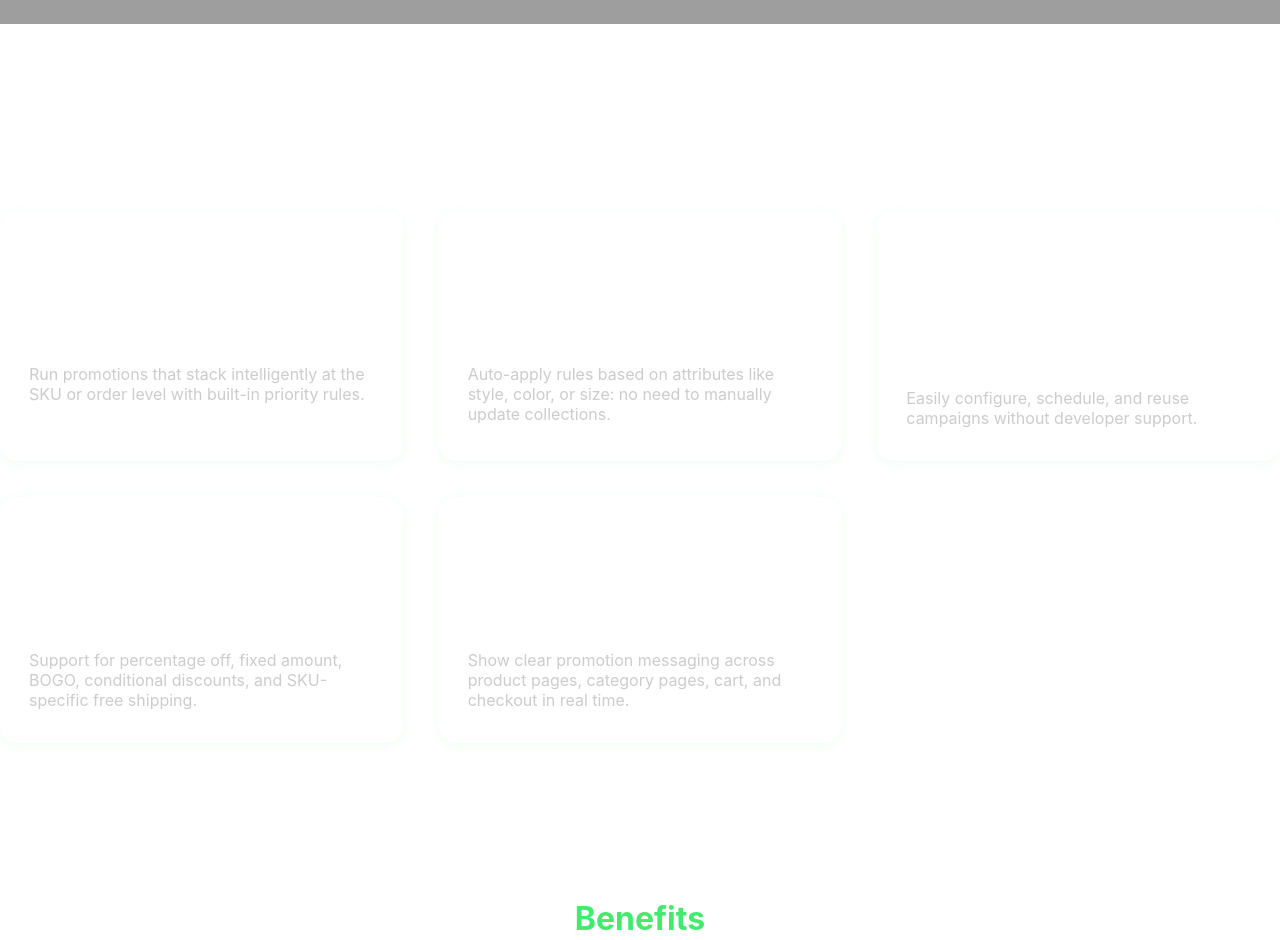
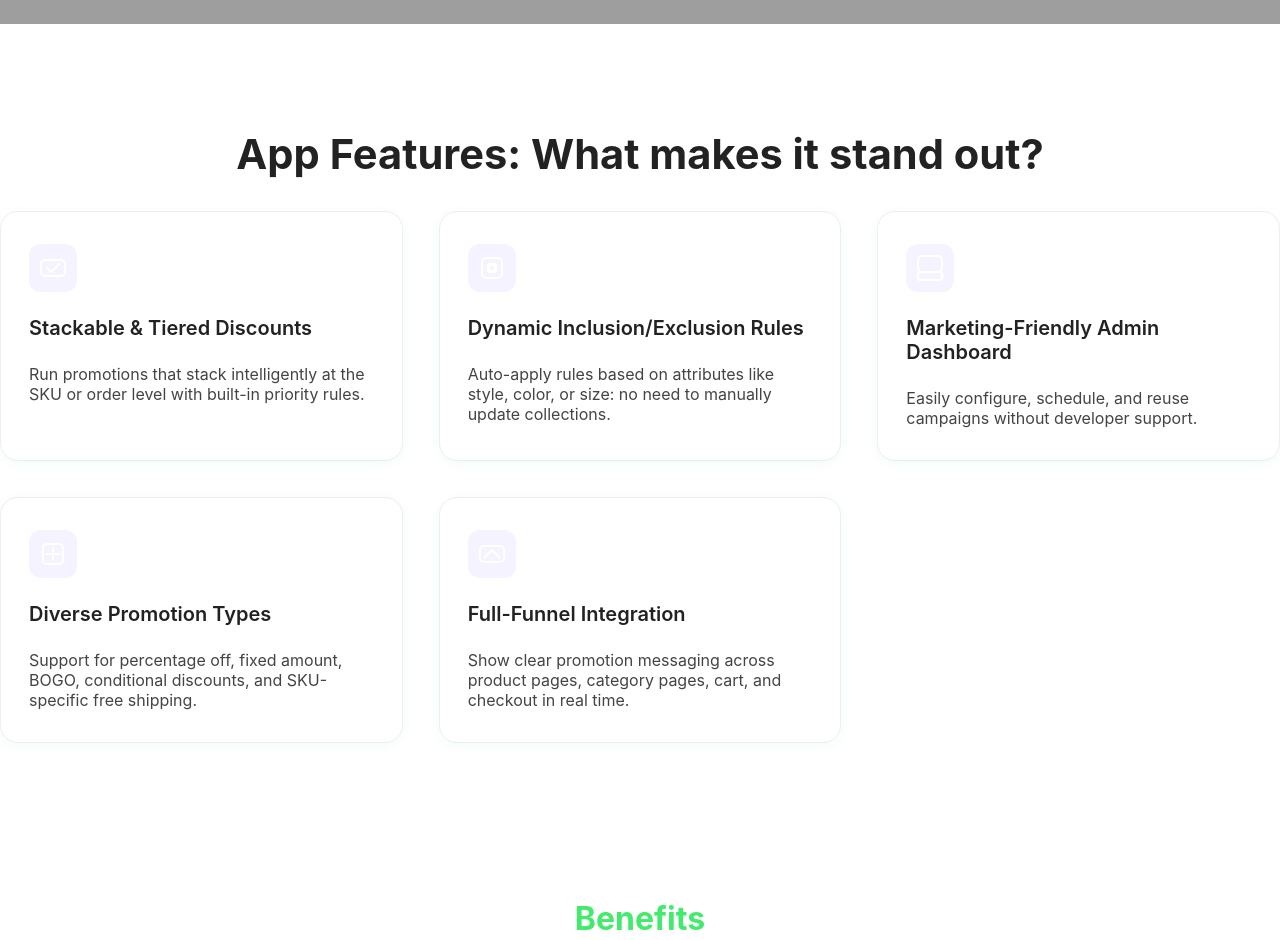
Before and after one commit to shabana-amzur/shopifypromohub, a React (Vite) app: page / in a window 1280 px wide. Shown: the part 780-1720 px from the top of the page. Built offline with nearby package versions, Linux system fonts and the light colour scheme; grey boxes are pictures that could not be loaded.

Commit message:
Center features section heading, set heading color to black, and improve box visibility

```diff
--- a/src/components/Features.jsx
+++ b/src/components/Features.jsx
@@ -58,7 +58,7 @@ const features = [
 function Features() {
   return (
     <section className="features" style={{background: '#fff', padding: '70px 0'}}>
-      <h2 style={{fontSize: '2.6rem', fontWeight: 700, color: '#fff', textAlign: 'left', marginBottom: 32, fontFamily: 'Poppins, Inter, sans-serif'}}>App Features: What makes it stand out?</h2>
+      <h2 style={{fontSize: '2.6rem', fontWeight: 700, color: '#222', textAlign: 'center', marginBottom: 32, fontFamily: 'Poppins, Inter, sans-serif'}}>App Features: What makes it stand out?</h2>
       <div style={{
         display: 'grid',
         gridTemplateColumns: 'repeat(3, 1fr)',
@@ -69,21 +69,21 @@ function Features() {
       }}>
         {features.map((f, i) => (
           <div key={i} style={{
-            background: 'rgba(255,255,255,0.04)',
+            background: '#fff',
             borderRadius: 18,
             boxShadow: '0 2px 12px rgba(67,234,109,0.08)',
             padding: '32px 28px',
             textAlign: 'left',
-            border: '1.5px solid rgba(255,255,255,0.08)',
+            border: '1.5px solid #eee',
             display: 'flex',
             flexDirection: 'column',
             alignItems: 'flex-start',
             gap: 16,
             minHeight: 180,
-            color: '#fff',
+            color: '#222',
           }}>
             <div style={{
-              background: 'rgba(255,255,255,0.08)',
+              background: '#f5f3ff',
               borderRadius: 12,
               width: 48,
               height: 48,
@@ -93,8 +93,8 @@ function Features() {
               marginBottom: 8,
               fontSize: '2rem',
             }}>{f.icon}</div>
-            <div style={{fontSize: '1.25rem', fontWeight: 600, color: '#fff', marginBottom: 8}}>{f.title}</div>
-            <div style={{fontSize: '1rem', color: '#ccc', fontWeight: 400}}>{f.desc}</div>
+            <div style={{fontSize: '1.25rem', fontWeight: 600, color: '#222', marginBottom: 8}}>{f.title}</div>
+            <div style={{fontSize: '1rem', color: '#444', fontWeight: 400}}>{f.desc}</div>
           </div>
         ))}
       </div>
```
